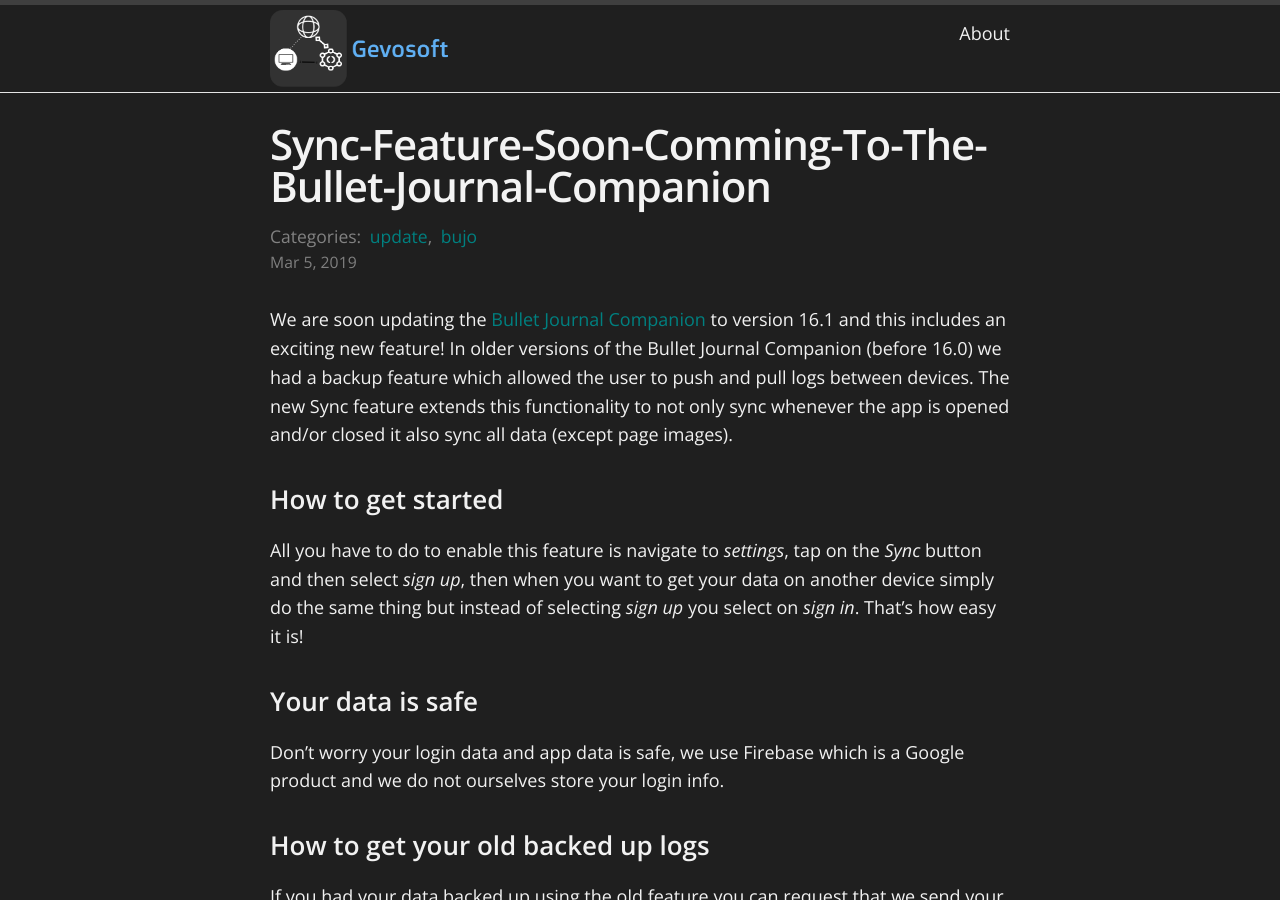
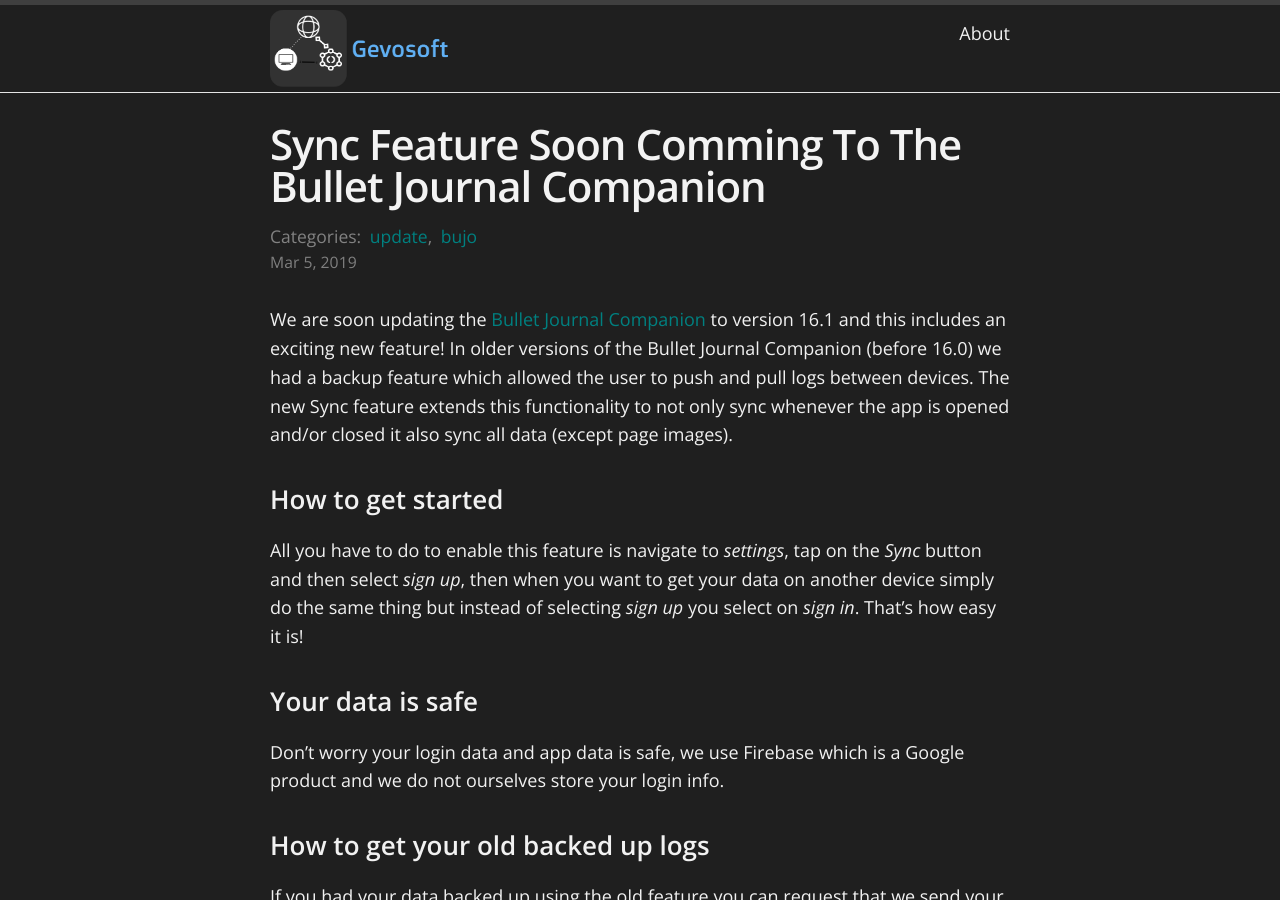
Before and after one commit to Gevosoft/gevosoft.github.io, a Jekyll site: the page built from _posts/2019-03-05-sync-feature-comming-to-the-bullet-journal-companion.markdown, in a window 1280 px wide and 900 px high. Built offline with Jekyll 4.4.1, drawn with Linux system fonts in a browser that asks for light colours; comment, search, counter and statistics services are not loaded.

```diff
--- a/_posts/2019-03-05-sync-feature-comming-to-the-bullet-journal-companion.markdown
+++ b/_posts/2019-03-05-sync-feature-comming-to-the-bullet-journal-companion.markdown
@@ -1,6 +1,6 @@
 ---
 layout: post
-title: Sync-Feature-Soon-Comming-To-The-Bullet-Journal-Companion
+title: Sync Feature Soon Comming To The Bullet Journal Companion
 date:   2019-03-05 21:00:00 +0200
 categories: update bujo
 comments: true
```
